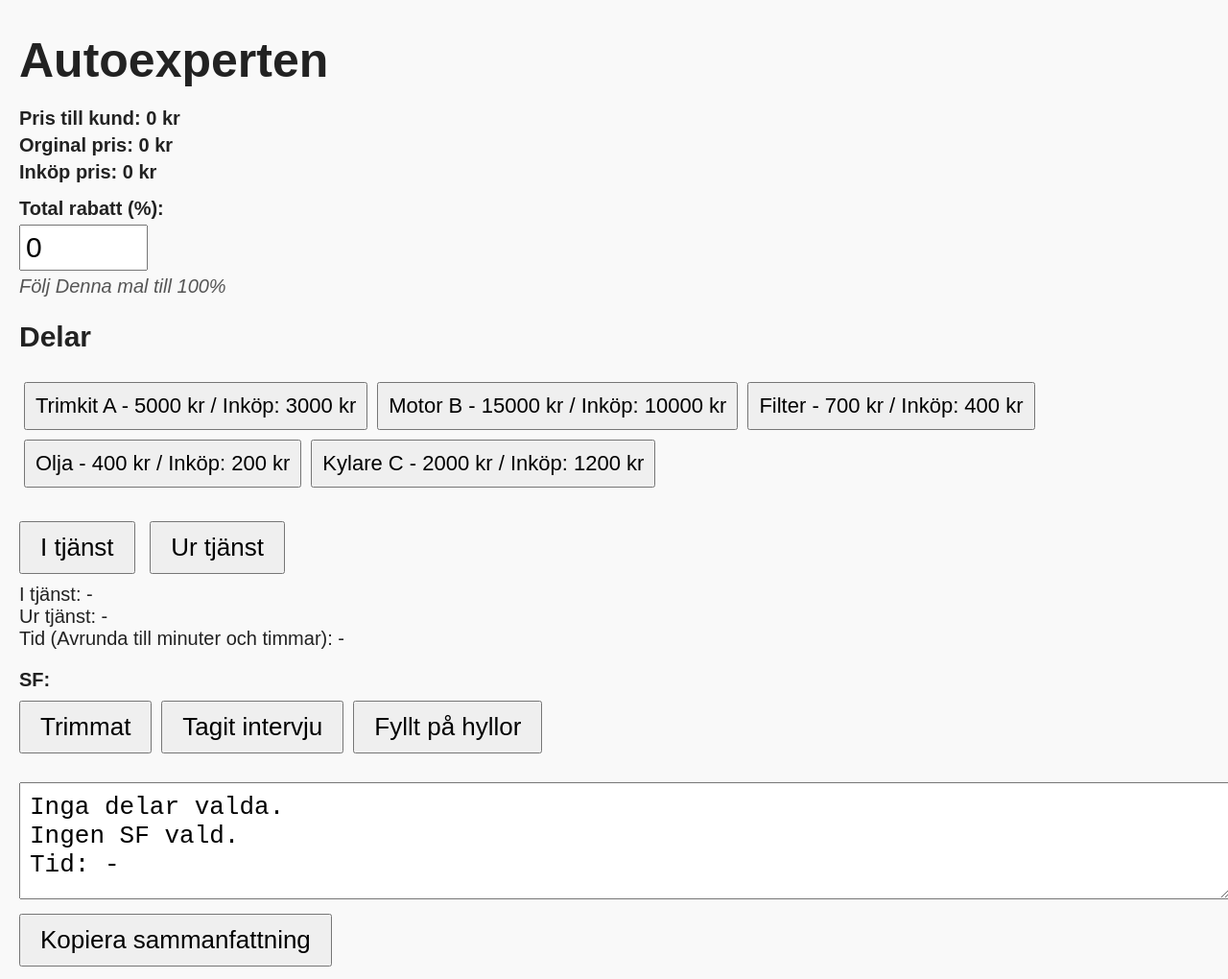
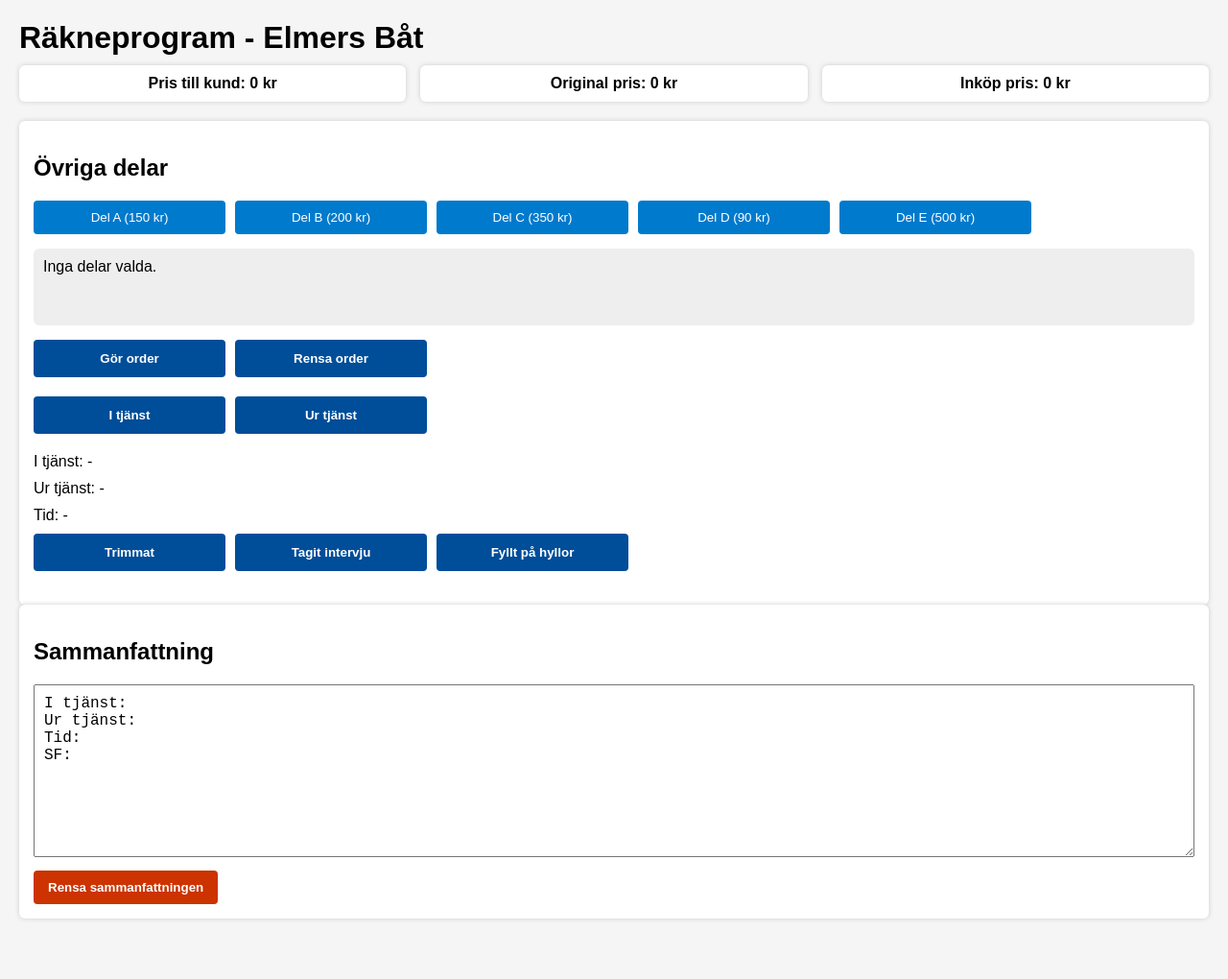
Before and after one commit to Foodoracomes/Autounive, a plain HTML site: page index.html in a window 1280 px wide. Shown: the whole page at 96% size. After the commit the page ends 977 px from the top, so only its background shows below. Drawn offline with Linux system fonts and the light colour scheme.

Commit message:
Update.html

```diff
--- a/index.html
+++ b/index.html
@@ -3,262 +3,367 @@
 <head>
 <meta charset="UTF-8" />
 <meta name="viewport" content="width=device-width, initial-scale=1" />
-  <title>Autoexperten - Kombinerad version</title>
+<title>Räkneprogram - Elmers Båt</title>
 <style>
   body {
     font-family: Arial, sans-serif;
-      font-size: 20px;
     margin: 20px;
-      background: #f9f9f9;
-      color: #222;
+    background: #f5f5f5;
   }
   h1 {
-      font-size: 2.5em;
+    margin-bottom: 10px;
+  }
+  .top-row {
+    display: flex;
+    gap: 15px;
     margin-bottom: 20px;
   }
-    #priceCustomer, #priceOriginal, #pricePurchase {
-      margin: 5px 0;
+  .top-row div {
+    background: white;
+    padding: 10px 15px;
+    border-radius: 6px;
+    box-shadow: 0 0 5px #ccc;
+    flex: 1;
+    text-align: center;
     font-weight: bold;
   }
-    label {
+  .parts-container {
+    background: white;
+    padding: 15px;
+    border-radius: 6px;
+    box-shadow: 0 0 5px #ccc;
+  }
+  .parts-buttons {
+    display: flex;
+    flex-wrap: wrap;
+    gap: 10px;
+    margin-bottom: 15px;
+  }
+  .part-button {
+    background: #007acc;
+    color: white;
+    border: none;
+    border-radius: 4px;
+    padding: 10px 12px;
+    cursor: pointer;
+    flex: 1 0 120px;
+    max-width: 200px;
+    text-align: center;
+    user-select: none;
+    transition: background-color 0.3s;
+  }
+  .part-button:hover {
+    background: #005fa3;
+  }
+  .part-button.selected {
+    background: #00aa44;
+  }
+  .selected-list {
+    background: #eee;
+    padding: 10px;
+    border-radius: 6px;
+    min-height: 60px;
+    margin-bottom: 15px;
+    white-space: pre-wrap;
+  }
+  .buttons-row {
+    margin-bottom: 20px;
+    display: flex;
+    gap: 10px;
+    flex-wrap: wrap;
+  }
+  button.action-btn {
+    background: #004d99;
+    color: white;
+    border: none;
+    border-radius: 4px;
+    padding: 12px 18px;
+    cursor: pointer;
     font-weight: bold;
-      display: block;
-      margin-top: 15px;
+    user-select: none;
+    flex: 1 0 140px;
+    max-width: 200px;
+    transition: background-color 0.3s;
   }
-    input[type="number"] {
-      font-size: 1.5em;
-      padding: 5px;
-      width: 120px;
-      margin-top: 5px;
+  button.action-btn:hover {
+    background: #003366;
   }
-    button {
-      font-size: 1.3em;
-      padding: 10px 20px;
-      margin: 10px 10px 10px 0;
+  #summary-section {
+    background: white;
+    padding: 15px;
+    border-radius: 6px;
+    box-shadow: 0 0 5px #ccc;
+  }
+  #summary-section textarea {
+    width: 100%;
+    height: 180px;
+    resize: vertical;
+    padding: 10px;
+    font-family: monospace;
+    font-size: 1rem;
+    box-sizing: border-box;
+  }
+  #summary-section button {
+    background: #cc3300;
+    margin-top: 10px;
+    padding: 10px 15px;
+    border-radius: 4px;
+    border: none;
+    color: white;
+    font-weight: bold;
     cursor: pointer;
   }
-    button.selected {
-      background-color: #4caf50;
-      color: white;
+  #summary-section button:hover {
+    background: #992200;
   }
-    #timingSection {
-      margin-top: 20px;
-    }
-    #sfButtons button {
-      margin-right: 10px;
-    }
-    #summaryContainer {
-      margin-top: 20px;
-    }
-    #summaryBox {
-      width: 100%;
-      height: 100px;
-      font-size: 1.3em;
-      padding: 10px;
-    }
-    .delarContainer {
-      margin-top: 20px;
-    }
-    .delButton {
-      font-size: 1.1em;
-      margin: 5px;
-      padding: 10px;
-    }
-    .delButton.selected {
-      background-color: #2196f3;
-      color: white;
+  .service-info {
+    margin-bottom: 10px;
   }
 </style>
 </head>
 <body>
 
-<h1>Autoexperten</h1>
+<h1>Räkneprogram - Elmers Båt</h1>
 
-<div id="prices">
-  <div id="priceCustomer">Pris till kund: 0 kr</div>
-  <div id="priceOriginal">Orginal pris: 0 kr</div>
-  <div id="pricePurchase">Inköp pris: 0 kr</div>
+<div class="top-row">
+  <div id="totalPrice">Pris till kund: 0 kr</div>
+  <div id="originalPrice">Original pris: 0 kr</div>
+  <div id="purchasePrice">Inköp pris: 0 kr</div>
 </div>
 
-<label for="discountInput">Total rabatt (%):</label>
-<input type="number" id="discountInput" min="0" max="100" value="0" />
-<div style="margin-top:5px; font-style: italic; color: #555;">Följ Denna mal till 100%</div>
-
-<!-- Delar-knappar -->
-<div class="delarContainer">
-  <h2>Delar</h2>
-  <div id="delarButtons"></div>
+<div class="parts-container">
+  <h2>Övriga delar</h2>
+  <div class="parts-buttons" id="partsButtons">
+    <!-- Knapp för varje del genereras av JS -->
   </div>
 
-<div id="timingSection">
-  <button id="btnInService">I tjänst</button>
-  <button id="btnOutService">Ur tjänst</button>
-  <div id="labelInService">I tjänst: -</div>
-  <div id="labelOutService">Ur tjänst: -</div>
-  <div id="labelDuration">Tid (Avrunda till minuter och timmar): -</div>
+  <div class="selected-list" id="selectedList">Inga delar valda.</div>
+
+  <div class="buttons-row">
+    <button class="action-btn" id="doOrder">Gör order</button>
+    <button class="action-btn" id="clearOrder">Rensa order</button>
   </div>
 
-<div id="sfSection" style="margin-top: 20px;">
-  <div><strong>SF:</strong></div>
-  <div id="sfButtons"></div>
+  <div class="buttons-row">
+    <button class="action-btn" id="btnInService">I tjänst</button>
+    <button class="action-btn" id="btnOutService">Ur tjänst</button>
   </div>
 
-<div id="summaryContainer">
-  <textarea id="summaryBox" readonly placeholder="Sammanfattning visas här..."></textarea><br/>
-  <button id="copySummary">Kopiera sammanfattning</button>
+  <div class="service-info" id="labelInService">I tjänst: -</div>
+  <div class="service-info" id="labelOutService">Ur tjänst: -</div>
+  <div class="service-info" id="labelDuration">Tid: -</div>
+
+  <div class="buttons-row" id="sfButtonsRow">
+    <button class="action-btn sf-btn">Trimmat</button>
+    <button class="action-btn sf-btn">Tagit intervju</button>
+    <button class="action-btn sf-btn">Fyllt på hyllor</button>
+  </div>
+</div>
+
+<div id="summary-section">
+  <h2>Sammanfattning</h2>
+  <textarea id="summaryBox" readonly></textarea>
 </div>
 
 <script>
-  const delar = {
-    "Trimkit A": [5000, 3000, "Trimkit"],
-    "Motor B": [15000, 10000, "Motorer"],
-    "Filter": [700, 400, "Övrigt"],
-    "Olja": [400, 200, "Övrigt"],
-    "Kylare C": [2000, 1200, "Kylning"]
-  };
+  // Data för delar (exempel)
+  const delar = [
+    { namn: "Del A", pris: 150, inkop: 80 },
+    { namn: "Del B", pris: 200, inkop: 120 },
+    { namn: "Del C", pris: 350, inkop: 220 },
+    { namn: "Del D", pris: 90, inkop: 50 },
+    { namn: "Del E", pris: 500, inkop: 300 }
+  ];
 
-  let valdaDelar = [];
-  let sfVal = [];
-  let startTid = null;
-  let slutTid = null;
+  const partsButtonsDiv = document.getElementById("partsButtons");
+  const selectedList = document.getElementById("selectedList");
+  const totalPriceEl = document.getElementById("totalPrice");
+  const originalPriceEl = document.getElementById("originalPrice");
+  const purchasePriceEl = document.getElementById("purchasePrice");
 
-  // Skapa knappar för delar
-  const delarContainer = document.getElementById("delarButtons");
-  Object.entries(delar).forEach(([namn, [pris, inkop, kategori]]) => {
-    const btn = document.createElement("button");
-    btn.className = "delButton";
-    btn.textContent = `${namn} - ${pris} kr / Inköp: ${inkop} kr`;
-    btn.onclick = () => {
-      const index = valdaDelar.indexOf(namn);
-      if (index > -1) {
-        valdaDelar.splice(index, 1);
-        btn.classList.remove("selected");
-      } else {
-        valdaDelar.push(namn);
-        btn.classList.add("selected");
-      }
-      updatePrices();
-      updateSummary();
-    };
-    delarContainer.appendChild(btn);
-  });
+  const summaryBox = document.getElementById("summaryBox");
 
-  // SF-knappar
-  const sfTexts = ["Trimmat", "Tagit intervju", "Fyllt på hyllor"];
-  const sfButtonsContainer = document.getElementById("sfButtons");
-  sfTexts.forEach(txt => {
-    const btn = document.createElement("button");
-    btn.textContent = txt;
-    btn.onclick = () => {
-      if (sfVal.includes(txt)) {
-        sfVal = sfVal.filter(x => x !== txt);
-        btn.classList.remove("selected");
-      } else {
-        sfVal.push(txt);
-        btn.classList.add("selected");
-      }
-      updateSummary();
-    };
-    sfButtonsContainer.appendChild(btn);
-  });
-
-  function updatePrices() {
-    const prisTillKundEl = document.getElementById("priceCustomer");
-    const prisOriginalEl = document.getElementById("priceOriginal");
-    const prisInkopEl = document.getElementById("pricePurchase");
-    const rabattInput = document.getElementById("discountInput");
-
-    let totalPris = 0;
-    let totalInkop = 0;
-    let originalPris = 0;
-
-    valdaDelar.forEach(del => {
-      let [pris, inkop] = delar[del];
-      totalPris += pris;
-      totalInkop += inkop;
-      originalPris += pris;
-    });
-
-    let rabattProcent = parseFloat(rabattInput.value);
-    if (isNaN(rabattProcent)) rabattProcent = 0;
-    if (rabattProcent > 100) rabattProcent = 100;
-
-    let prisEfterRabatt = totalPris * (1 - rabattProcent / 100);
-
-    prisTillKundEl.textContent = `Pris till kund: ${prisEfterRabatt.toFixed(0)} kr`;
-    prisOriginalEl.textContent = `Orginal pris: ${originalPris.toFixed(0)} kr`;
-    prisInkopEl.textContent = `Inköp pris: ${totalInkop.toFixed(0)} kr`;
-  }
-
-  document.getElementById("discountInput").addEventListener("input", () => {
-    updatePrices();
-    updateSummary();
-  });
-
-  // Tidshantering
   const labelInService = document.getElementById("labelInService");
   const labelOutService = document.getElementById("labelOutService");
   const labelDuration = document.getElementById("labelDuration");
 
+  let valdaDelar = [];
+  let antalOrdrar = 0;
+  let startTid = null;
+  let slutTid = null;
+  let sfVal = [];
+
+  // Skapa knappar för delar
+  delar.forEach((del, idx) => {
+    const btn = document.createElement("button");
+    btn.classList.add("part-button");
+    btn.textContent = `${del.namn} (${del.pris} kr)`;
+    btn.dataset.index = idx;
+    btn.addEventListener("click", () => {
+      if (valdaDelar.includes(idx)) {
+        // Avmarkera
+        valdaDelar = valdaDelar.filter(i => i !== idx);
+        btn.classList.remove("selected");
+        btn.textContent = btn.textContent.replace("✅ ", "");
+      } else {
+        // Markera
+        valdaDelar.push(idx);
+        btn.classList.add("selected");
+        btn.textContent = "✅ " + btn.textContent;
+      }
+      updateSelectedList();
+      räknaPris();
+    });
+    partsButtonsDiv.appendChild(btn);
+  });
+
+  // Uppdatera vald lista
+  function updateSelectedList() {
+    if (valdaDelar.length === 0) {
+      selectedList.textContent = "Inga delar valda.";
+    } else {
+      selectedList.textContent = valdaDelar.map(i => delar[i].namn).join(", ");
+    }
+  }
+
+  // Räkna pris
+  function räknaPris() {
+    let total = 0;
+    let original = 0;
+    let inkop = 0;
+    valdaDelar.forEach(i => {
+      total += delar[i].pris;
+      original += delar[i].pris;
+      inkop += delar[i].inkop;
+    });
+    // Här kan du lägga till rabatter etc om vill
+    totalPriceEl.textContent = "Pris till kund: " + total + " kr";
+    originalPriceEl.textContent = "Original pris: " + original + " kr";
+    purchasePriceEl.textContent = "Inköp pris: " + inkop + " kr";
+  }
+
+  // Knappar gör order och rensa order
+  document.getElementById("doOrder").addEventListener("click", () => {
+    antalOrdrar++;
+    alert("Order gjord! Totalt antal ordrar: " + antalOrdrar);
+    // Rensa ordern (ändring 1)
+    valdaDelar = [];
+    updateSelectedList();
+    räknaPris();
+    // Avmarkera knappar
+    document.querySelectorAll(".part-button").forEach(b => {
+      b.classList.remove("selected");
+      b.textContent = b.textContent.replace("✅ ", "");
+    });
+  });
+
+  document.getElementById("clearOrder").addEventListener("click", () => {
+    valdaDelar = [];
+    updateSelectedList();
+    räknaPris();
+    document.querySelectorAll(".part-button").forEach(b => {
+      b.classList.remove("selected");
+      b.textContent = b.textContent.replace("✅ ", "");
+    });
+  });
+
+  // I tjänst, Ur tjänst
   document.getElementById("btnInService").addEventListener("click", () => {
     startTid = new Date();
-    slutTid = null;
-    labelInService.textContent = "I tjänst: " + formatDateTime(startTid);
-    labelOutService.textContent = "Ur tjänst: -";
-    labelDuration.textContent = "Tid (Avrunda till minuter och timmar): -";
+    labelInService.textContent = "I tjänst: " + startTid.toLocaleTimeString();
     updateSummary();
   });
 
   document.getElementById("btnOutService").addEventListener("click", () => {
     if (!startTid) {
-      alert("Tryck på 'I tjänst' först.");
+      alert("Du måste trycka 'I tjänst' först.");
       return;
     }
     slutTid = new Date();
-    labelOutService.textContent = "Ur tjänst: " + formatDateTime(slutTid);
-    updateDuration();
+    labelOutService.textContent = "Ur tjänst: " + slutTid.toLocaleTimeString();
+
+    // Visa tid skillnad
+    const diffMs = slutTid - startTid;
+    const diffMin = Math.floor(diffMs / 60000);
+    const h = Math.floor(diffMin / 60);
+    const m = diffMin % 60;
+    labelDuration.textContent = `Tid: ${h}h ${m}m`;
+
     updateSummary();
   });
 
-  function formatDateTime(dt) {
-    return dt.toLocaleTimeString("sv-SE", { hour12: false });
+  // SF-knappar
+  function updateSFButtons() {
+    document.querySelectorAll(".sf-btn").forEach(btn => {
+      if (sfVal.includes(btn.textContent)) {
+        btn.classList.add("selected");
+      } else {
+        btn.classList.remove("selected");
+      }
+    });
   }
 
-  function updateDuration() {
-    if (startTid && slutTid) {
-      let diffMs = slutTid - startTid;
-      let diffMin = Math.round(diffMs / 60000);
-      let timmar = Math.floor(diffMin / 60);
-      let minuter = diffMin % 60;
-      labelDuration.textContent = `Tid (Avrunda till minuter och timmar): ${timmar} tim ${minuter} min`;
+  document.querySelectorAll(".sf-btn").forEach(btn => {
+    btn.addEventListener("click", () => {
+      const val = btn.textContent;
+      if (sfVal.includes(val)) {
+        sfVal = sfVal.filter(s => s !== val);
+      } else {
+        sfVal.push(val);
       }
-  }
-
-  function updateSummary() {
-    const summary = document.getElementById("summaryBox");
-    let partsText = valdaDelar.length > 0 ? "Delar: " + valdaDelar.join(", ") : "Inga delar valda.";
-    let sfText = sfVal.length > 0 ? "SF: " + sfVal.join(", ") : "Ingen SF vald.";
-    let tidText = "-";
-    if (startTid && slutTid) {
-      let diffMs = slutTid - startTid;
-      let diffMin = Math.round(diffMs / 60000);
-      let timmar = Math.floor(diffMin / 60);
-      let minuter = diffMin % 60;
-      tidText = `${timmar} tim ${minuter} min`;
-    }
-    summary.value = `${partsText}\n${sfText}\nTid: ${tidText}`;
-  }
-
-  document.getElementById("copySummary").addEventListener("click", () => {
-    const text = document.getElementById("summaryBox").value;
-    navigator.clipboard.writeText(text).then(() => {
-      alert("Sammanfattning kopierad till urklipp!");
+      updateSFButtons();
+      updateSummary();
     });
   });
 
+  // Uppdaterad summaryfunktion (ändring 2)
+  function updateSummary() {
+    let text = "";
+
+    text += "I tjänst: " + (startTid ? startTid.toLocaleTimeString() : "") + "\n";
+    text += "Ur tjänst: " + (slutTid ? slutTid.toLocaleTimeString() : "") + "\n";
+
+    if (startTid && slutTid) {
+      const diffMs = slutTid - startTid;
+      const diffMin = Math.floor(diffMs / 60000);
+      const h = Math.floor(diffMin / 60);
+      const m = diffMin % 60;
+      text += `Tid: ${h}h ${m}m\n`;
+    } else {
+      text += "Tid: \n";
+    }
+
+    text += "SF:\n";
+    if (sfVal.length > 0) {
+      sfVal.forEach(s => {
+        text += "- " + s + "\n";
+      });
+    }
+
+    summaryBox.value = text.trim();
+  }
+
+  // Knapp för att rensa sammanfattning (ändring 3)
+  const btnClearSummary = document.createElement("button");
+  btnClearSummary.textContent = "Rensa sammanfattningen";
+  btnClearSummary.style.marginTop = "10px";
+  btnClearSummary.onclick = () => {
+    sfVal = [];
+    startTid = null;
+    slutTid = null;
+    labelInService.textContent = "I tjänst: -";
+    labelOutService.textContent = "Ur tjänst: -";
+    labelDuration.textContent = "Tid: -";
+    updateSFButtons();
+    updateSummary();
+  };
+  document.getElementById("summary-section").appendChild(btnClearSummary);
+
   // Init
-  updatePrices();
+  updateSelectedList();
+  räknaPris();
   updateSummary();
+  updateSFButtons();
 </script>
 
 </body>
```
Lines whose indentation alone changed are shown as unchanged.
